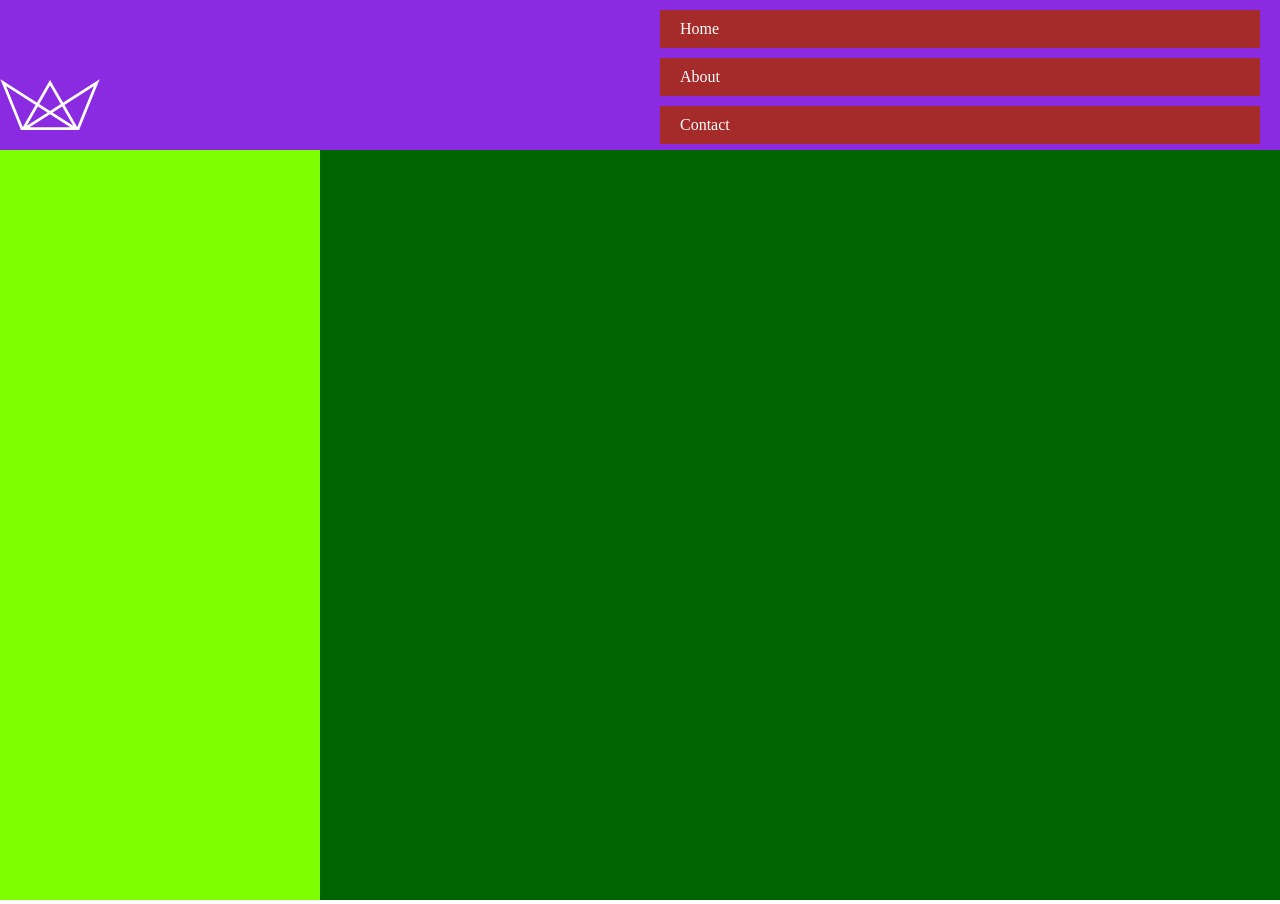
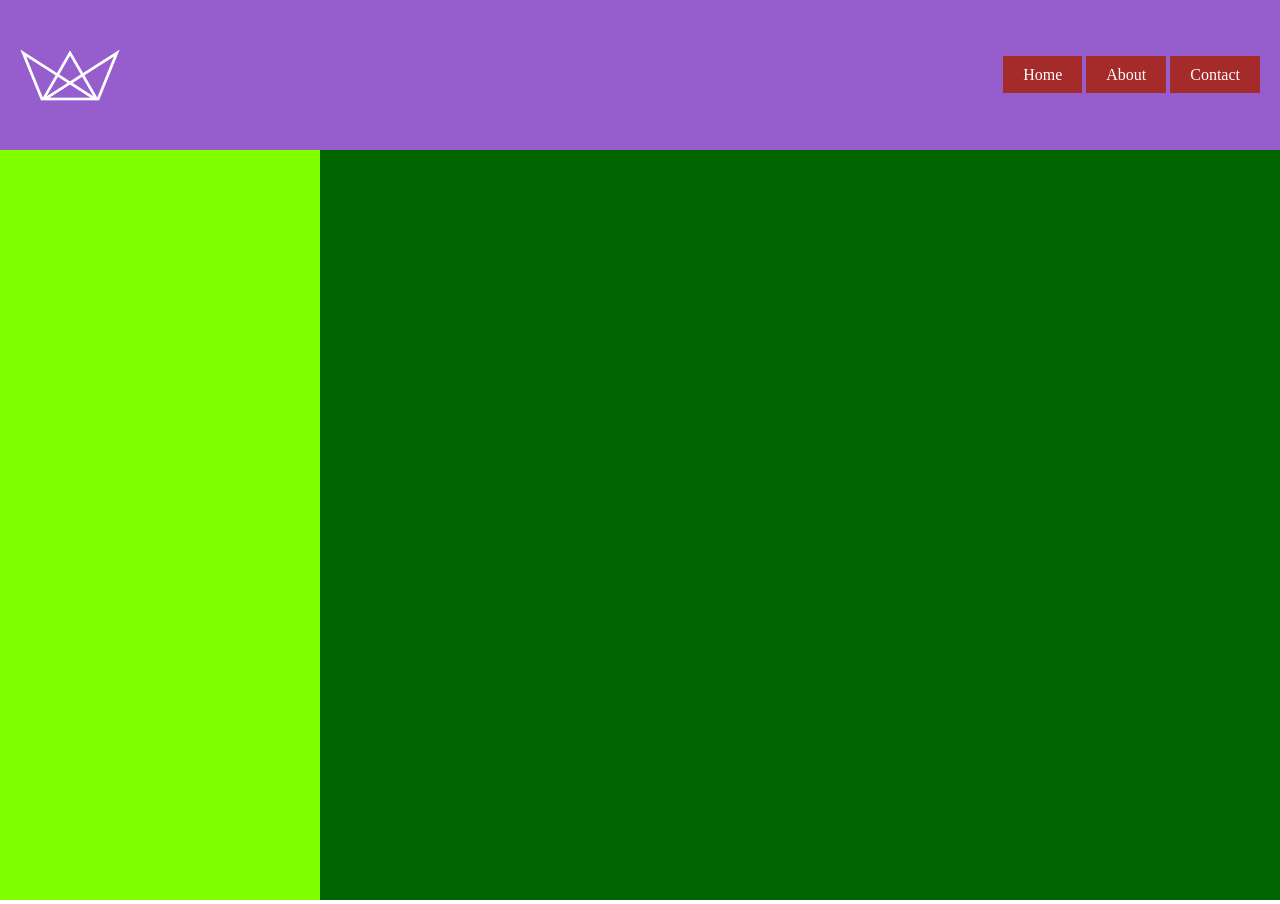
Before and after one commit to 9211rishu/CssFirstLayout, a plain HTML site: page index.html in a window 1280 px wide. Drawn offline with Linux system fonts and the light colour scheme.

Commit message:
logo fixed

```diff
--- a/style.css
+++ b/style.css
@@ -5,20 +5,41 @@
 }
 header {
   height: 150px;
-  background-color: blueviolet;
+  background-color: rgb(150, 93, 204);
+  position: relative;
 }
-header .logo-box {
+header .logo-box{
   width: 50%;
   display: inline-block;
 }
-header nav {
+header .logo-box .logo{
+  max-width: 100px;
+  position: absolute;
+  top: 50%;
+  transform: translateY(-50%);
+  margin: 0 20px;
+}
+header nav{
   width: 50%;
   display: inline-block;
   margin-left: -4px;
-  margin-left: -4px;
 }
-header .logo-box .logo {
-  width: 100px;
+nav .list {
+  position: absolute;
+  top: 50%;
+  transform: translateY(-50%);
+  list-style: none;
+  margin: 0 20px;
+  right: 0;
+}
+nav .list-item{
+  display: inline-block;
+}
+nav .item-link {
+  text-decoration: none;
+  background-color: brown;
+  color: white;
+  padding: 10px 20px;
 }
 main {
   height: 750px;
@@ -36,16 +57,3 @@ main .body {
   background-color: darkgreen;
   display: inline-block;
 }
-nav .list {
-  list-style: none;
-}
-nav .list-item {
-}
-nav .item-link {
-  text-decoration: none;
-  background-color: brown;
-  display: block;
-  color: white;
-  padding: 10px 20px;
-  margin: 10px 20px;
-}
```
